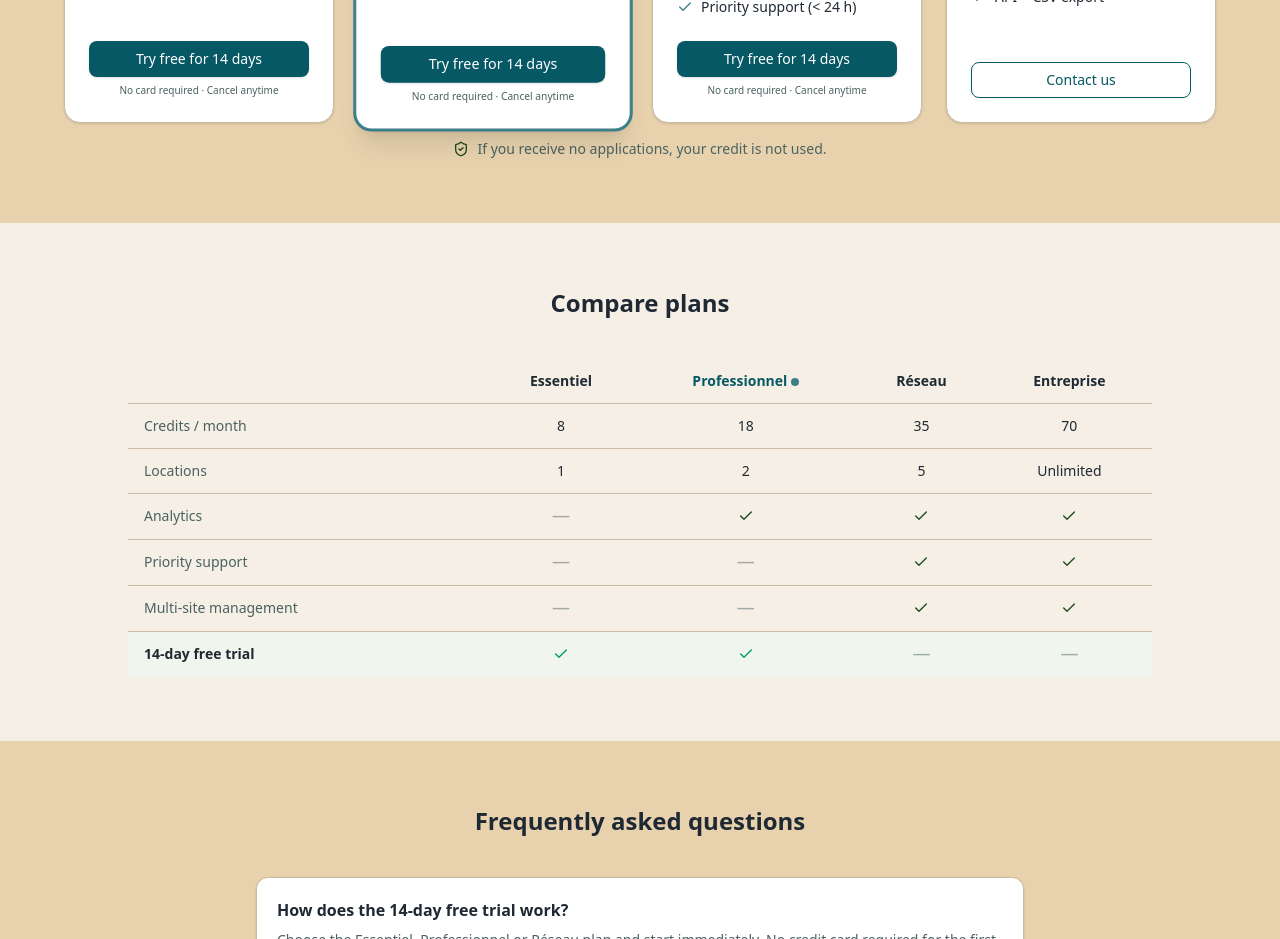
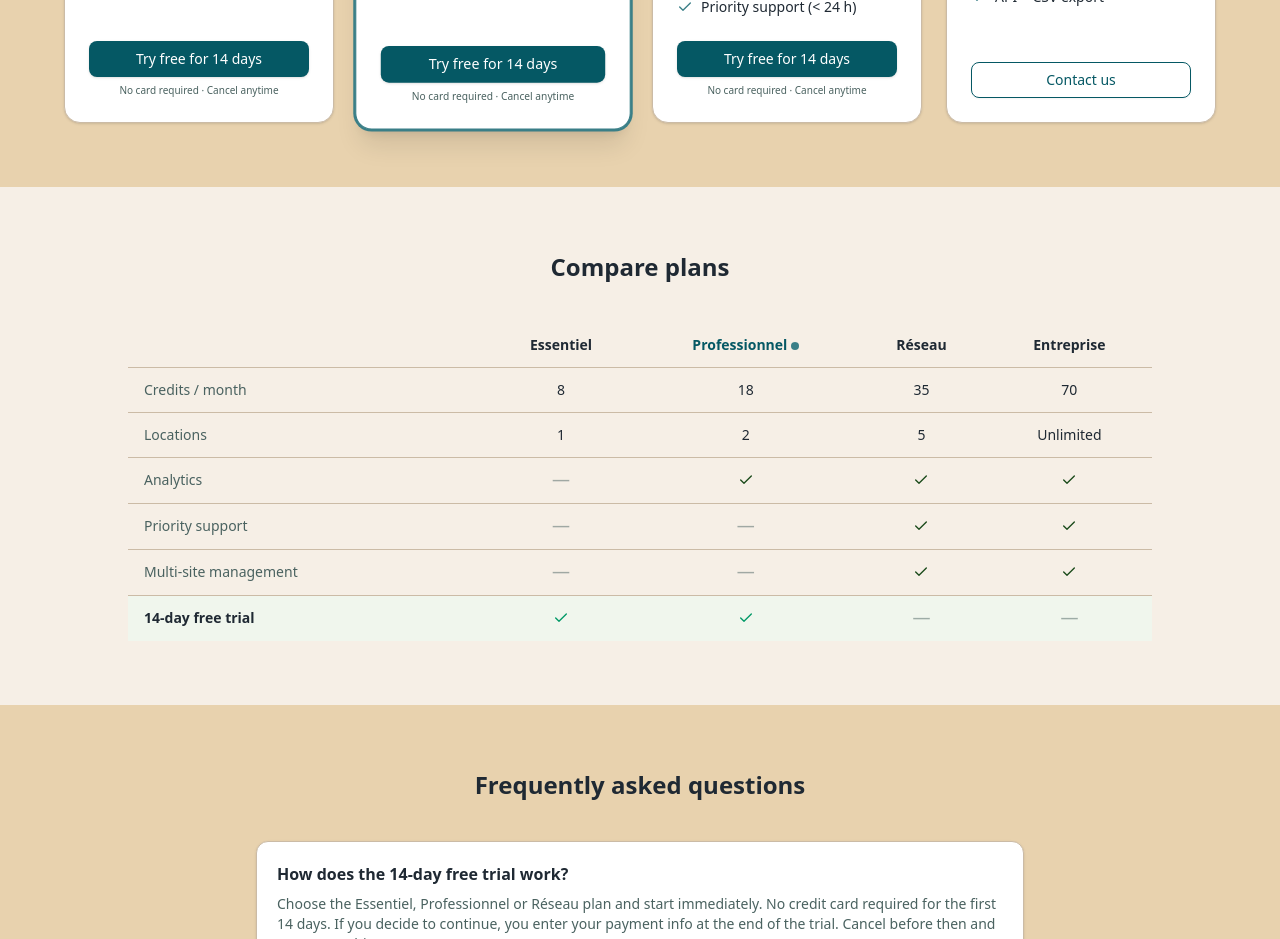
Before and after one commit to tgiammarella/sos-toilettage, a Next.js app: page /en/pricing in a window 1280 px wide. Shown: the part 2960-3899 px from the top of the page. Built offline with nearby package versions, Linux system fonts and the light colour scheme; no server answers.

Commit message:
fix: align all plan card CTA buttons to bottom, remove remaining refund line

```diff
--- a/components/pricing/PricingPlansSection.tsx
+++ b/components/pricing/PricingPlansSection.tsx
@@ -5,7 +5,6 @@ import { useTranslations } from "next-intl";
 import { Check, Gift } from "lucide-react";
 import { Badge } from "@/components/ui/badge";
 import { Button } from "@/components/ui/button";
-import { ShieldCheck } from "lucide-react";
 import { PRICING_TIERS, type PricingTier } from "@/lib/pricing";
 
 export function PricingPlansSection({ locale }: { locale: string }) {
@@ -50,12 +49,6 @@ export function PricingPlansSection({ locale }: { locale: string }) {
           {PRICING_TIERS.map((tier) => (
             <TierCard key={tier.key} tier={tier} annual={annual} t={t} locale={locale} />
           ))}
-        </div>
-
-        {/* Risk reduction */}
-        <div className="mt-4 flex items-center justify-center gap-2 text-sm text-muted-foreground">
-          <ShieldCheck className="h-4 w-4 text-success-foreground shrink-0" />
-          <span>{t("riskReduction")}</span>
         </div>
       </div>
     </section>
```
